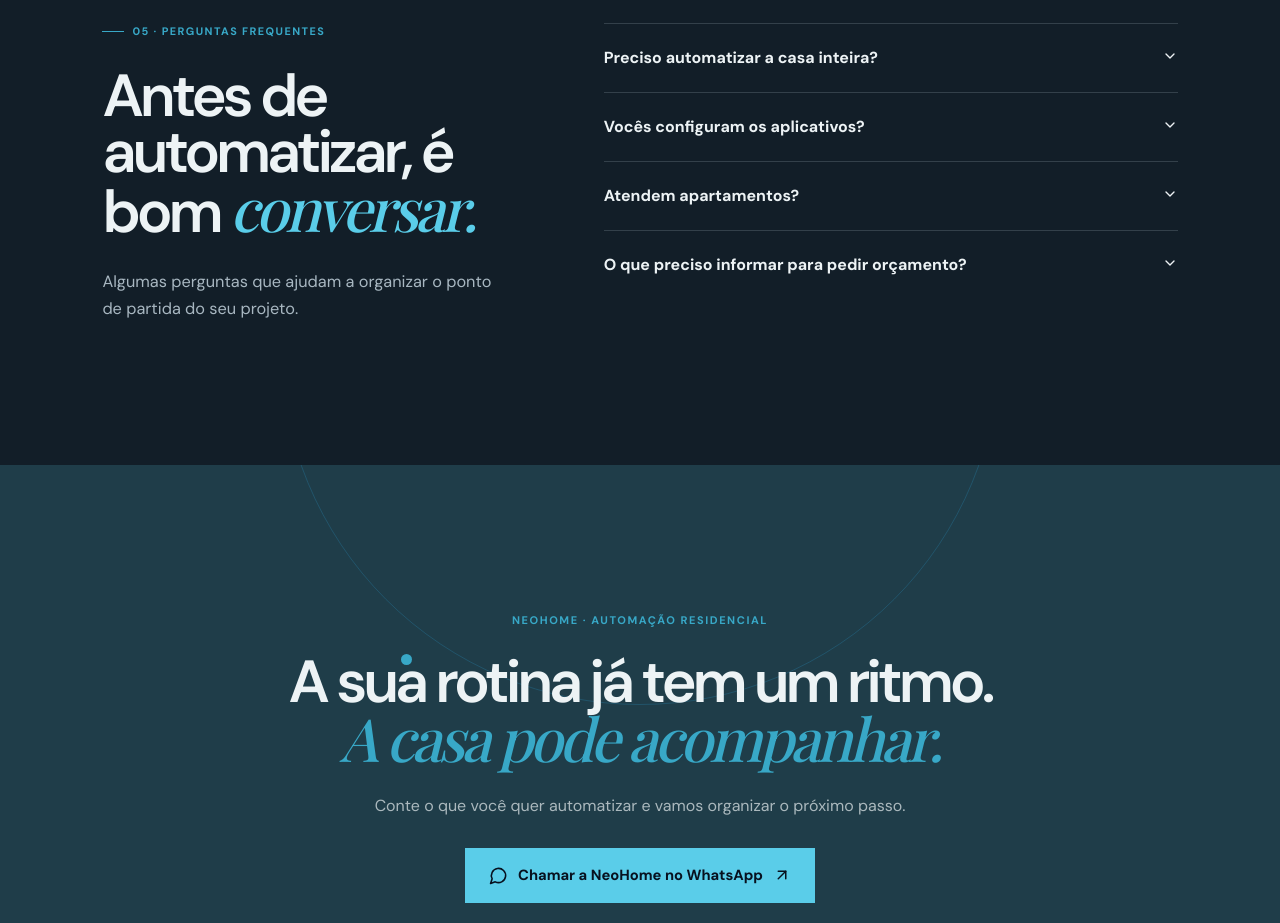
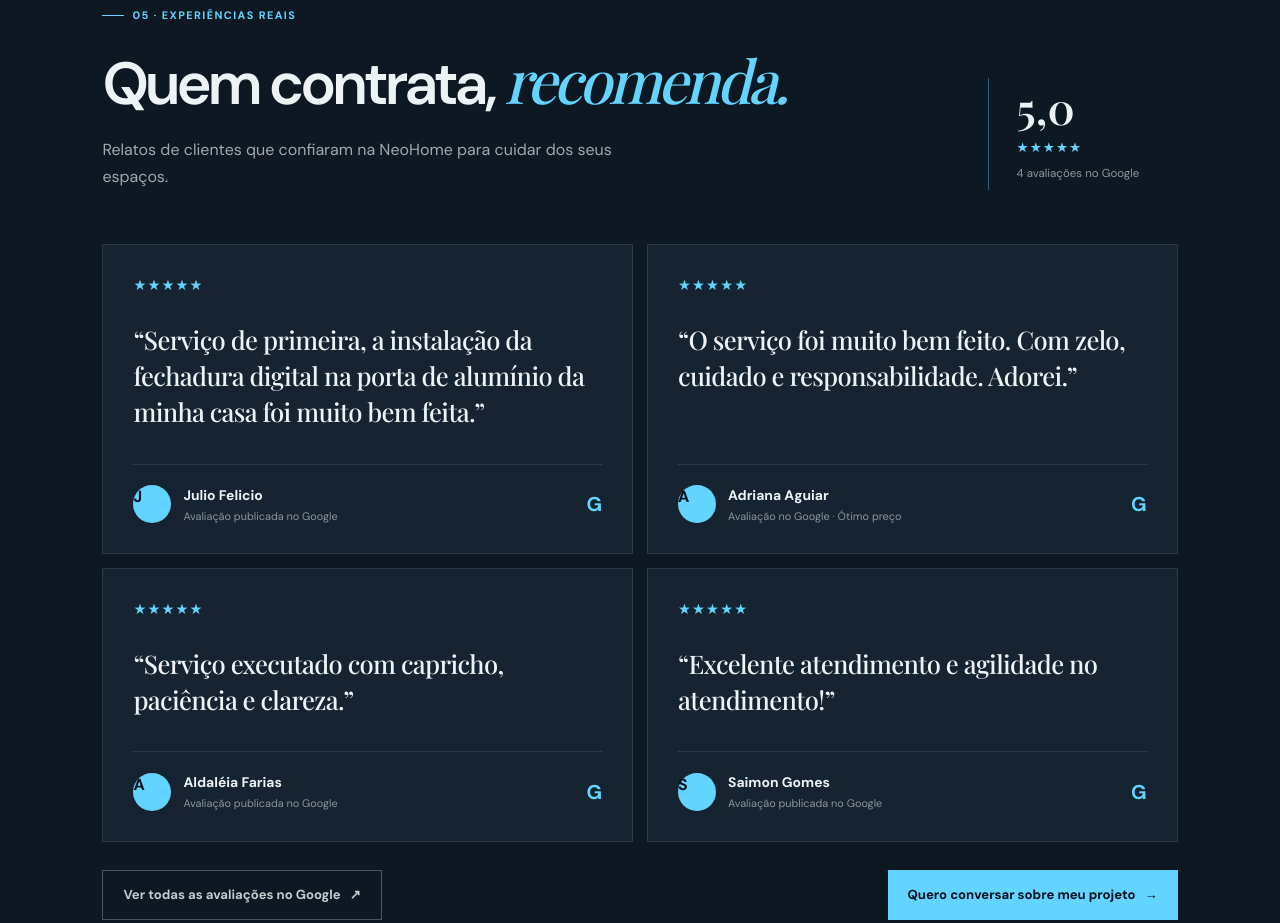
Before and after one commit to neohomeia/neoautomacao-site, a plain HTML site: page index.html in a window 1280 px wide. Shown: the part 4760-5683 px from the top of the page. Drawn offline with nearby package versions, Linux system fonts and the light colour scheme; a web font is replaced by a local one.

Commit message:
adicionar avaliações do Google à página inicial

```diff
--- /dev/null
+++ b/assets/reviews-section.css
@@ -0,0 +1,270 @@
+.reviews-section {
+  background: #0d1822;
+  color: #edf3f5;
+  padding: 126px 8vw;
+}
+
+.reviews-heading {
+  display: grid;
+  grid-template-columns: minmax(0, 1fr) auto;
+  align-items: end;
+  gap: 48px;
+  max-width: 1280px;
+  margin: 0 auto 54px;
+}
+
+.reviews-kicker {
+  color: #63d4ff;
+  letter-spacing: 0.13em;
+  text-transform: uppercase;
+  display: flex;
+  align-items: center;
+  gap: 8px;
+  font-size: 0.68rem;
+  font-weight: 700;
+}
+
+.reviews-kicker::before {
+  content: "";
+  width: 22px;
+  height: 1px;
+  background: currentColor;
+}
+
+.reviews-heading h2 {
+  letter-spacing: -0.07em;
+  max-width: 720px;
+  margin: 28px 0 0;
+  font-size: clamp(2.55rem, 4.65vw, 5.2rem);
+  font-weight: 600;
+  line-height: 0.94;
+}
+
+.reviews-heading h2 em {
+  color: #63d4ff;
+  font-family: "Playfair Display", serif;
+  font-weight: 500;
+}
+
+.reviews-heading p {
+  color: rgba(237, 243, 245, 0.66);
+  max-width: 560px;
+  margin: 24px 0 0;
+  font-size: 1rem;
+  line-height: 1.7;
+}
+
+.reviews-score {
+  color: #edf3f5;
+  border-left: 1px solid rgba(99, 212, 255, 0.38);
+  min-width: 190px;
+  padding: 8px 0 8px 28px;
+  text-decoration: none;
+}
+
+.reviews-score strong {
+  display: block;
+  font-family: "Playfair Display", serif;
+  font-size: 2.7rem;
+  line-height: 1;
+}
+
+.reviews-score-stars,
+.google-review-stars {
+  color: #63d4ff;
+  letter-spacing: 0.08em;
+}
+
+.reviews-score-stars {
+  display: block;
+  margin-top: 8px;
+  font-size: 0.84rem;
+}
+
+.reviews-score small {
+  color: rgba(237, 243, 245, 0.58);
+  display: block;
+  margin-top: 7px;
+  font-size: 0.72rem;
+}
+
+.reviews-grid {
+  display: grid;
+  grid-template-columns: repeat(2, minmax(0, 1fr));
+  gap: 14px;
+  max-width: 1280px;
+  margin: 0 auto;
+}
+
+.google-review-card {
+  background: #152430;
+  border: 1px solid rgba(255, 255, 255, 0.1);
+  min-width: 0;
+  min-height: 260px;
+  padding: 30px;
+  display: flex;
+  flex-direction: column;
+}
+
+.google-review-stars {
+  font-size: 0.9rem;
+}
+
+.google-review-card blockquote {
+  letter-spacing: -0.025em;
+  margin: 24px 0 34px;
+  font-family: "Playfair Display", serif;
+  font-size: clamp(1.25rem, 2vw, 1.65rem);
+  line-height: 1.42;
+}
+
+.google-review-footer {
+  border-top: 1px solid rgba(255, 255, 255, 0.1);
+  display: flex;
+  align-items: center;
+  justify-content: space-between;
+  gap: 18px;
+  margin-top: auto;
+  padding-top: 20px;
+}
+
+.google-review-author {
+  display: flex;
+  align-items: center;
+  gap: 12px;
+  min-width: 0;
+}
+
+.google-review-avatar {
+  background: #63d4ff;
+  color: #07111f;
+  border-radius: 50%;
+  width: 38px;
+  height: 38px;
+  flex: 0 0 38px;
+  display: grid;
+  place-items: center;
+  font-weight: 800;
+}
+
+.google-review-author strong,
+.google-review-author span {
+  display: block;
+}
+
+.google-review-author strong {
+  font-size: 0.87rem;
+}
+
+.google-review-author div > span {
+  color: rgba(237, 243, 245, 0.55);
+  margin-top: 3px;
+  font-size: 0.68rem;
+  line-height: 1.35;
+}
+
+.google-review-mark {
+  color: #63d4ff;
+  flex: 0 0 auto;
+  font-size: 1.25rem;
+  font-weight: 800;
+}
+
+.reviews-actions {
+  max-width: 1280px;
+  margin: 28px auto 0;
+  display: flex;
+  align-items: center;
+  justify-content: space-between;
+  gap: 22px;
+}
+
+.reviews-google-link,
+.reviews-whatsapp-link {
+  min-height: 50px;
+  display: inline-flex;
+  align-items: center;
+  justify-content: center;
+  gap: 9px;
+  padding: 0 20px;
+  font-size: 0.82rem;
+  font-weight: 700;
+  text-decoration: none;
+}
+
+.reviews-google-link {
+  color: rgba(237, 243, 245, 0.82);
+  border: 1px solid rgba(255, 255, 255, 0.25);
+}
+
+.reviews-whatsapp-link {
+  background: #63d4ff;
+  color: #07111f;
+}
+
+.reviews-google-link:hover {
+  border-color: #63d4ff;
+  color: #63d4ff;
+}
+
+.reviews-whatsapp-link:hover {
+  background: #b6ecff;
+}
+
+@media (max-width: 760px) {
+  .reviews-section {
+    padding: 92px 24px;
+  }
+
+  .reviews-heading {
+    grid-template-columns: 1fr;
+    align-items: start;
+    gap: 30px;
+    margin-bottom: 38px;
+  }
+
+  .reviews-heading h2 {
+    font-size: clamp(2.65rem, 12.5vw, 3.55rem);
+  }
+
+  .reviews-score {
+    border-top: 1px solid rgba(99, 212, 255, 0.38);
+    border-left: 0;
+    width: 100%;
+    padding: 21px 0 0;
+  }
+
+  .reviews-grid {
+    grid-template-columns: 1fr;
+    gap: 12px;
+  }
+
+  .google-review-card {
+    min-height: 0;
+    padding: 24px 20px;
+  }
+
+  .google-review-card blockquote {
+    margin: 20px 0 28px;
+    font-size: 1.28rem;
+  }
+
+  .reviews-actions {
+    align-items: stretch;
+    flex-direction: column;
+    margin-top: 20px;
+  }
+
+  .reviews-google-link,
+  .reviews-whatsapp-link {
+    width: 100%;
+    text-align: center;
+  }
+}
+
+@media (prefers-reduced-motion: reduce) {
+  .reviews-google-link,
+  .reviews-whatsapp-link {
+    transition: none;
+  }
+}
--- /dev/null
+++ b/assets/reviews-section.js
@@ -0,0 +1,116 @@
+const GOOGLE_PROFILE_URL =
+  "https://www.google.com/maps/search/?api=1&query=Neo+Home+automa%C3%A7%C3%A3o+residencial";
+const WHATSAPP_URL =
+  "https://wa.me/5547996830740?text=Ol%C3%A1%2C%20quero%20conversar%20sobre%20automa%C3%A7%C3%A3o%20residencial.";
+
+const reviews = [
+  {
+    author: "Julio Felicio",
+    text: "Serviço de primeira, a instalação da fechadura digital na porta de alumínio da minha casa foi muito bem feita.",
+  },
+  {
+    author: "Adriana Aguiar",
+    text: "O serviço foi muito bem feito. Com zelo, cuidado e responsabilidade. Adorei.",
+    detail: "Ótimo preço",
+  },
+  {
+    author: "Aldaléia Farias",
+    text: "Serviço executado com capricho, paciência e clareza.",
+  },
+  {
+    author: "Saimon Gomes",
+    text: "Excelente atendimento e agilidade no atendimento!",
+  },
+];
+
+function reviewCard(review) {
+  const article = document.createElement("article");
+  article.className = "google-review-card";
+
+  const stars = document.createElement("div");
+  stars.className = "google-review-stars";
+  stars.setAttribute("aria-label", "5 de 5 estrelas");
+  stars.textContent = "★★★★★";
+
+  const quote = document.createElement("blockquote");
+  quote.textContent = `“${review.text}”`;
+
+  const footer = document.createElement("footer");
+  footer.className = "google-review-footer";
+
+  const author = document.createElement("div");
+  author.className = "google-review-author";
+  const initial = document.createElement("span");
+  initial.className = "google-review-avatar";
+  initial.setAttribute("aria-hidden", "true");
+  initial.textContent = review.author.charAt(0);
+  const authorCopy = document.createElement("div");
+  const authorName = document.createElement("strong");
+  authorName.textContent = review.author;
+  const source = document.createElement("span");
+  source.textContent = review.detail
+    ? `Avaliação no Google · ${review.detail}`
+    : "Avaliação publicada no Google";
+  authorCopy.append(authorName, source);
+  author.append(initial, authorCopy);
+
+  const googleMark = document.createElement("span");
+  googleMark.className = "google-review-mark";
+  googleMark.setAttribute("aria-label", "Google");
+  googleMark.textContent = "G";
+
+  footer.append(author, googleMark);
+  article.append(stars, quote, footer);
+  return article;
+}
+
+function buildReviewsSection() {
+  const section = document.createElement("section");
+  section.className = "reviews-section";
+  section.id = "avaliacoes";
+  section.setAttribute("aria-labelledby", "reviews-title");
+
+  const top = document.createElement("div");
+  top.className = "reviews-heading";
+  top.innerHTML = `
+    <div>
+      <div class="reviews-kicker">05 · Experiências reais</div>
+      <h2 id="reviews-title">Quem contrata, <em>recomenda.</em></h2>
+      <p>Relatos de clientes que confiaram na NeoHome para cuidar dos seus espaços.</p>
+    </div>
+    <a class="reviews-score" href="${GOOGLE_PROFILE_URL}" target="_blank" rel="noreferrer" aria-label="Ver as 4 avaliações da NeoHome no Google Maps">
+      <strong>5,0</strong>
+      <span class="reviews-score-stars" aria-hidden="true">★★★★★</span>
+      <small>4 avaliações no Google</small>
+    </a>`;
+
+  const grid = document.createElement("div");
+  grid.className = "reviews-grid";
+  reviews.forEach((review) => grid.append(reviewCard(review)));
+
+  const actions = document.createElement("div");
+  actions.className = "reviews-actions";
+  actions.innerHTML = `
+    <a class="reviews-google-link" href="${GOOGLE_PROFILE_URL}" target="_blank" rel="noreferrer">Ver todas as avaliações no Google <span aria-hidden="true">↗</span></a>
+    <a class="reviews-whatsapp-link" href="${WHATSAPP_URL}" target="_blank" rel="noreferrer">Quero conversar sobre meu projeto <span aria-hidden="true">→</span></a>`;
+
+  section.append(top, grid, actions);
+  return section;
+}
+
+function mountReviews() {
+  if (document.querySelector(".reviews-section")) return true;
+  const faq = document.querySelector(".faq-section");
+  if (!faq) return false;
+  const faqKicker = faq.querySelector(".section-kicker");
+  if (faqKicker) faqKicker.textContent = "06 · Perguntas frequentes";
+  faq.before(buildReviewsSection());
+  return true;
+}
+
+if (!mountReviews()) {
+  const observer = new MutationObserver(() => {
+    if (mountReviews()) observer.disconnect();
+  });
+  observer.observe(document.getElementById("root"), { childList: true, subtree: true });
+}
--- a/index.html
+++ b/index.html
@@ -11,6 +11,7 @@
     <link rel="preconnect" href="https://fonts.googleapis.com">
     <link rel="preconnect" href="https://fonts.gstatic.com" crossorigin>
     <link rel="stylesheet" href="/assets/neohome-reference.css">
+    <link rel="stylesheet" href="/assets/reviews-section.css">
     <meta property="og:type" content="website">
     <meta property="og:url" content="https://neoautomacao.com.br/">
     <meta property="og:title" content="NeoHome | Automação Residencial">
@@ -21,5 +22,6 @@
   <body>
     <div id="root"></div>
     <script type="module" src="/assets/neohome-reference.js"></script>
+    <script type="module" src="/assets/reviews-section.js"></script>
   </body>
 </html>
```
